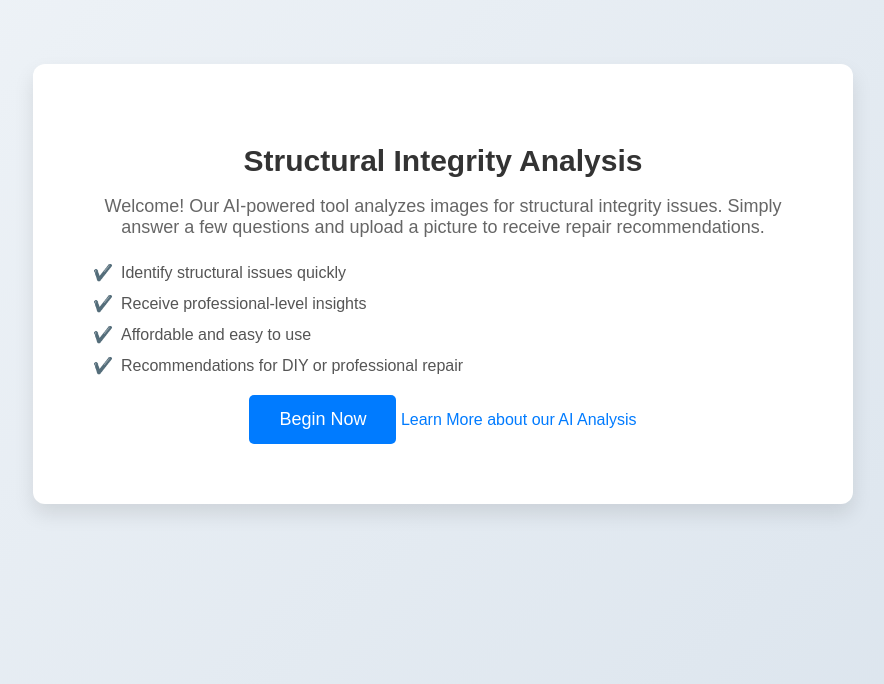
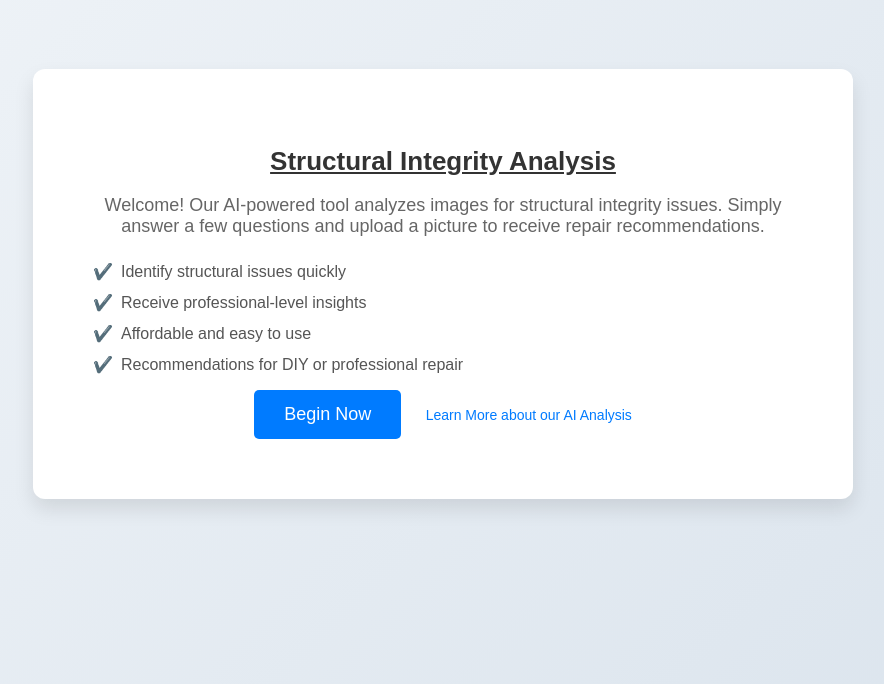
Before and after one commit to PC-II/CMPE130_Project, a website built with webpack: page public/html/index.html in a window 1280 px wide. Shown: the part 116-800 px from the top of the page, without its empty margins (197-1081 px from the left). Built offline with nearby package versions, Linux system fonts and the light colour scheme; some packages are replaced by stand-ins of ours.

Commit message:
A little css changed

```diff
--- a/public/styles/index.css
+++ b/public/styles/index.css
@@ -20,10 +20,12 @@ body {
 }
 
 h1 {
-    font-size: 30px; /* Increased font size */
+    font-size: 26px;
     color: #333;
-    margin-bottom: 15px;
+    margin-bottom: 10px;
+    text-decoration: underline; /* Underline for "Structural Integrity Analysis" */
 }
+
 
 p {
     font-size: 18px; /* Increased font size for readability */
@@ -69,8 +71,9 @@ p {
 
 .learn-more {
     display: inline-block;
-    margin-top: 20px;
-    font-size: 16px; /* Increased font size */
+    margin-top: 15px;
+    margin-left: 20px; /* Add space to move the link to the right */
+    font-size: 14px;
     color: #007bff;
     text-decoration: none;
 }
--- a/public/styles/learnmore.css
+++ b/public/styles/learnmore.css
@@ -26,6 +26,7 @@ h1 {
     font-size: 24px;
     color: #333;
     margin-bottom: 15px;
+    text-decoration: underline; /* Underline for "Learn More About Our AI Analysis" */
 }
 
 p {
@@ -40,6 +41,7 @@ h2 {
     color: #333;
     margin-top: 25px;
     margin-bottom: 15px;
+    text-decoration: underline; /* Underline for "How It Works" and "Why Choose Our Analysis Tool?" */
 }
 
 /* Benefits section with background and spacing */
```
